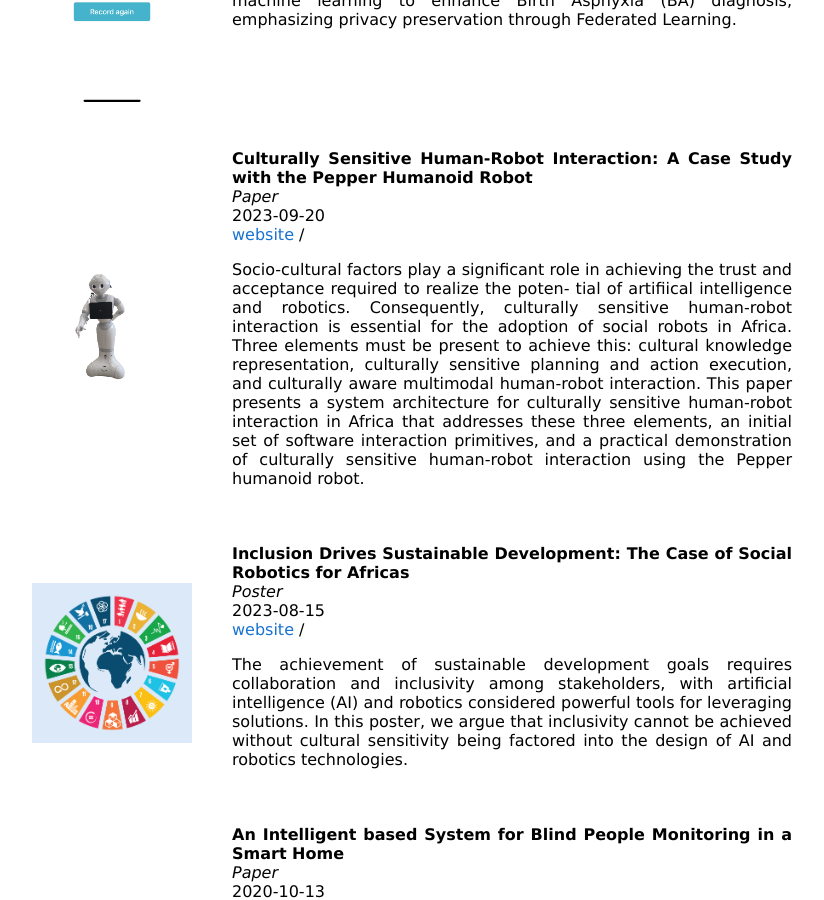
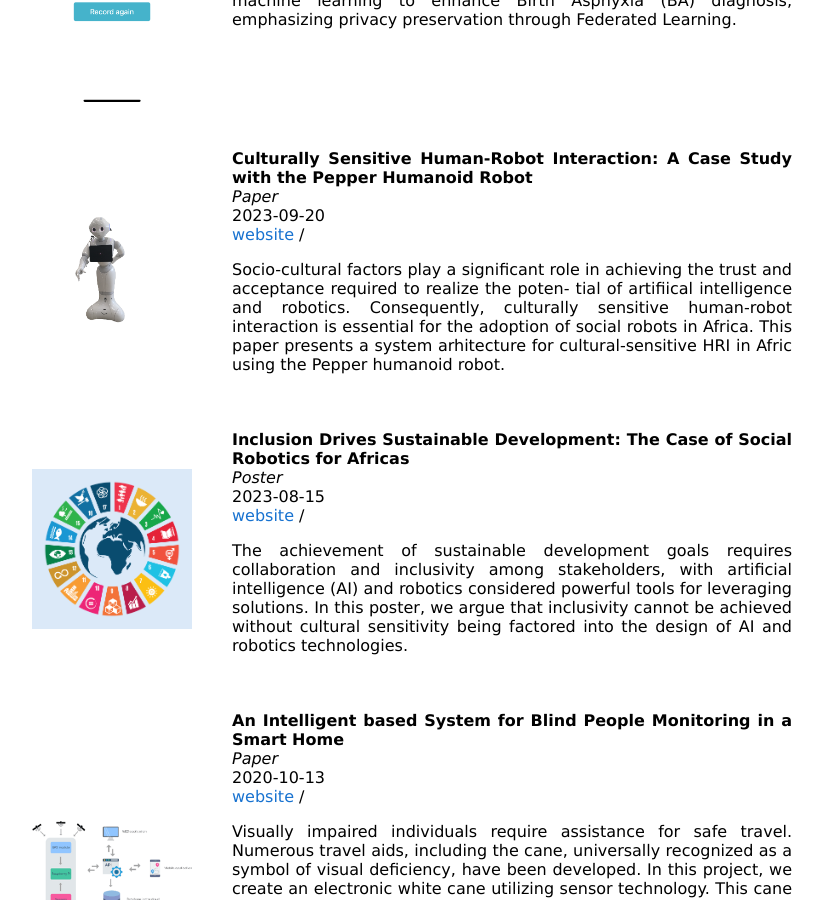
Before and after one commit to pamely/pamely.github.io, a Jekyll site: the page built from _posts/2023-12-06-winlp.markdown, in a window 1280 px wide and 900 px high, scrolled down 1547 px. Shown: the whole window, without its empty margins (228-1052 px from the left). Built offline with Jekyll 4.4.1, drawn with Linux system fonts in a browser that asks for light colours.

Commit message:
Update 2023-09-20-africon.markdown

```diff
--- a/_posts/2023-09-20-africon.markdown
+++ b/_posts/2023-09-20-africon.markdown
@@ -9,4 +9,4 @@ venue: "IEEE Africon"
 website: http://www.vernon.eu/publications/2023_Zantou_Vernon_Africon.pdf
 ---
 Socio-cultural factors play a significant role in achieving the trust and acceptance required to realize the poten-
-tial of artifiical intelligence and robotics. Consequently, culturally sensitive human-robot interaction is essential for the adoption of social robots in Africa. Three elements must be present to achieve this: cultural knowledge representation, culturally sensitive planning and action execution, and culturally aware multimodal human-robot interaction. This paper presents a system architecture for culturally sensitive human-robot interaction in Africa that addresses these three elements, an initial set of software interaction primitives, and a practical demonstration of culturally sensitive human-robot interaction using the Pepper humanoid robot.
+tial of artifiical intelligence and robotics. Consequently, culturally sensitive human-robot interaction is essential for the adoption of social robots in Africa. This paper presents a system arhitecture for cultural-sensitive HRI in Afric using the Pepper humanoid robot.
```
